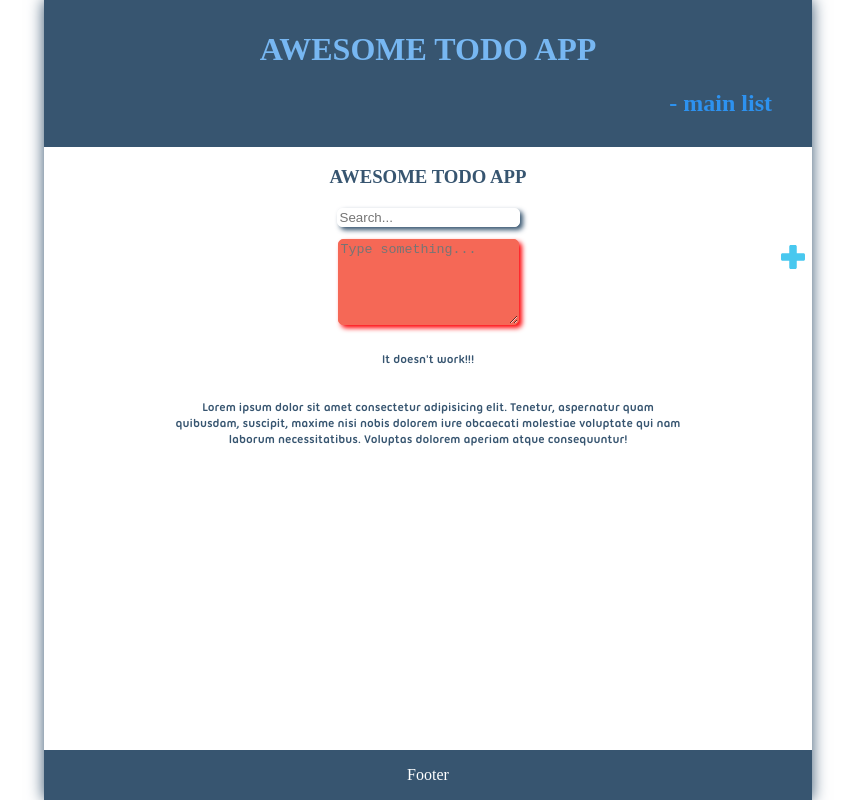
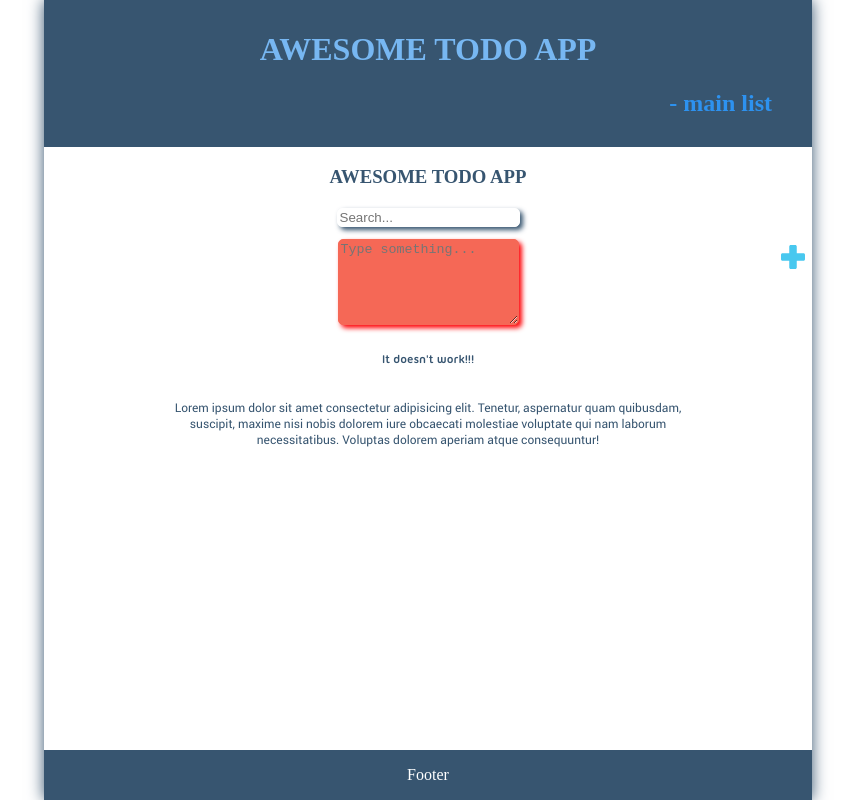
Before and after one commit to skrzypczyk-pawel/AWESOME-TODOS-APP, a React (Create React App) app: page / in a window 1280 px wide. Shown: the whole page, without its empty margins (212-1067 px from the left). Built offline with nearby package versions, Linux system fonts and the light colour scheme.

Commit message:
cr changes

```diff
--- a/src/components/StyledInput.tsx
+++ b/src/components/StyledInput.tsx
@@ -52,9 +52,9 @@ const StyledInput: FC<Props> = ({
           type={type}
           className={css(
             styles.input,
+            style,
             isFocused && styles.focused,
-            !!error && styles.error,
-            style
+            !!error && styles.error
           )}
           placeholder={placeholder}
           value={value}
--- a/src/components/StyledText.tsx
+++ b/src/components/StyledText.tsx
@@ -11,10 +11,10 @@ const StyledText: FC<Props> = ({ children, error, style }) => {
   return (
     <p
       className={css(
+        typography.body1,
         styles.text,
-        typography.body1,
-        error && (styles.errorText, typography.error1),
-        style
+        style,
+        error && (styles.errorText, typography.altBody1)
       )}
     >
       {children}
--- a/src/components/TextArea.tsx
+++ b/src/components/TextArea.tsx
@@ -50,9 +50,9 @@ const TextArea: FC<Props> = ({
           onBlur={handleBlur}
           className={css(
             styles.textarea,
+            style,
             isFocused && styles.focused,
-            !!error && styles.error,
-            style
+            !!error && styles.error
           )}
           placeholder={placeholder}
           value={value}
--- a/src/screens/HomeScreen.tsx
+++ b/src/screens/HomeScreen.tsx
@@ -56,7 +56,6 @@ const styles = StyleSheet.create({
   },
   testText: {
     margin: "20px 10vw",
-    fontFamily: "Ubuntu",
   },
 });
 
--- a/src/styles/typography.ts
+++ b/src/styles/typography.ts
@@ -11,7 +11,7 @@ export const typography = StyleSheet.create({
     lineHeight: "16px",
     fontFamily: fonts.roboto,
   },
-  error1: {
+  altBody1: {
     fontSize: 12,
     lineHeight: "16px",
     fontFamily: fonts.ubuntu,
```
